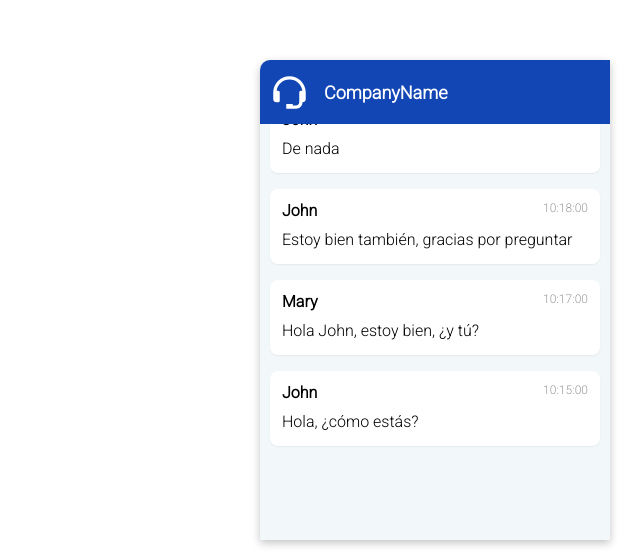
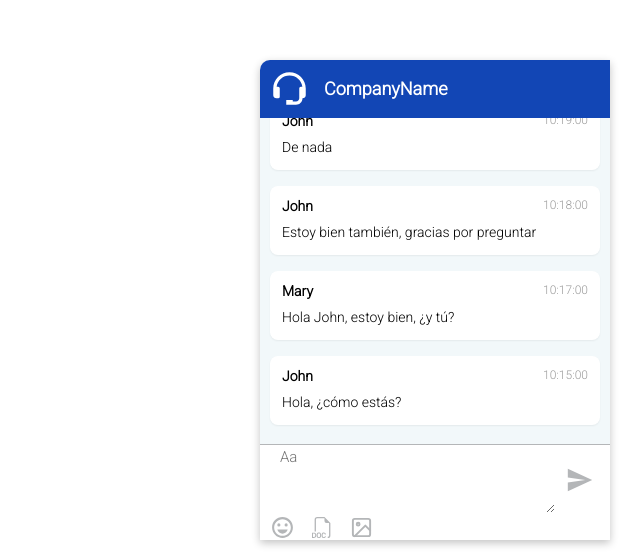
Before and after one commit to MNATorres/Chat, a React (Vite) app: page / in a window 1280 px wide. Shown: the part 245-800 px from the top of the page, without its empty margins (640-1280 px from the left). Built offline with nearby package versions, Linux system fonts and the light colour scheme; a web font is replaced by a local one.

Commit message:
Complete ChatInput component styling

```diff
--- a/src/components/Chat/Chat.tsx
+++ b/src/components/Chat/Chat.tsx
@@ -2,12 +2,14 @@ import React from 'react'
 import HeaderChat from './ChatHeader'
 import './Chat.css'
 import ChatMessage from './ChatMessage'
+import ChatInput from './ChatInput'
 
 export default function Chat() {
   return (
     <div className='chat'>
       <HeaderChat />
       <ChatMessage />
+      <ChatInput />
     </div>
   )
 }
--- a/src/components/Chat/ChatHeader.css
+++ b/src/components/Chat/ChatHeader.css
@@ -1,6 +1,6 @@
 .headerChat{
     width: 100%;
-    height: 64px;
+    height: 12%;
     background-color: rgb(18, 70, 181);
     color: white;
     border-top-left-radius: 10px;
--- a/src/components/Chat/ChatInput.css
+++ b/src/components/Chat/ChatInput.css
@@ -0,0 +1,79 @@
+.inputContainer{
+    background-color: white;
+    height: 20%;
+    border-top: 1px solid #b4b6b8;
+    padding-top: 3px;
+    display: flex;
+    flex-direction: column;
+    justify-content: space-between;
+}
+
+.textContainer{
+    width: 100%;
+    padding: 0px 10px;
+    display: flex;
+    align-items: center;
+    justify-content: space-around;
+}
+
+.textContainer textarea{
+    width: 100%;
+    max-width: 85%;
+    min-width: 85%;
+    min-height: 65px;
+    max-height: 65px;
+    padding: 0 5px;
+    font-size: 15px;
+    font-family: 'Roboto', sans-serif;
+    border-style: none;
+    overflow-y: scroll;
+    scrollbar-width: none;
+}
+
+.inputContainer textarea::-webkit-scrollbar {
+    display: none;
+  }
+
+.inputContainer textarea:focus {
+    outline: none;
+}
+
+.iconSend{
+    font-size:30px;
+    color: #b4b6b8;
+    transition: color 0.5s, font-size 0s;
+}
+
+.iconSend:hover{
+    color: rgb(18, 70, 181);
+    font-size:31px;
+    cursor: pointer;
+}
+
+.media-container{
+    padding: 0 10px;
+    display: flex;
+    justify-content: space-between;
+    width: 35%;
+    align-items: center;
+}
+
+.emojis{
+    font-size: 25px;
+    color: #b4b6b8;
+}
+
+.doc{
+    font-size: 21px;
+    color: #b4b6b8;
+}
+
+.img{
+    font-size: 23px;
+    color: #b4b6b8;
+}
+
+.img:hover, .doc:hover, .emojis:hover{
+    color: rgb(18, 70, 181);
+    cursor: pointer;
+}
--- a/src/components/Chat/ChatInput.tsx
+++ b/src/components/Chat/ChatInput.tsx
@@ -0,0 +1,24 @@
+import React from 'react'
+import './ChatInput.css'
+import { IoMdSend } from 'react-icons/io';
+import { MdOutlineEmojiEmotions } from 'react-icons/md';
+import { BsFiletypeDoc } from 'react-icons/bs';
+import { FiImage } from 'react-icons/fi';
+
+
+
+export default function ChatInput() {
+    return (
+        <div className='inputContainer'>
+            <div className='textContainer'>
+                <textarea placeholder='Aa'></textarea>
+                <IoMdSend className='iconSend' />
+            </div>
+            <div className="media-container">
+                <MdOutlineEmojiEmotions className="emojis" />
+                <BsFiletypeDoc className="doc" />
+                <FiImage className="img" />
+            </div>
+        </div>
+    )
+}
--- a/src/components/Chat/ChatMessage.css
+++ b/src/components/Chat/ChatMessage.css
@@ -1,9 +1,9 @@
 .chatContainer {
-    max-height: 340px;
+    height: 68%;
     overflow-y: scroll;
     display: flex;
     flex-direction: column-reverse;
-    padding: 2px 10px;
+    padding: 3px 10px;
   }
 
   .chatMessage {
@@ -23,6 +23,7 @@
   .chatMessage .meta .sender {
     font-weight: bold;
     margin-right: 8px;
+    font-size: 14px;
   }
 
   .chatMessage .meta .timestamp {
@@ -31,6 +32,6 @@
   }
 
   .chatMessage .text {
-    font-size: 16px;
+    font-size: 14px;
     line-height: 1.5;
   }
```
